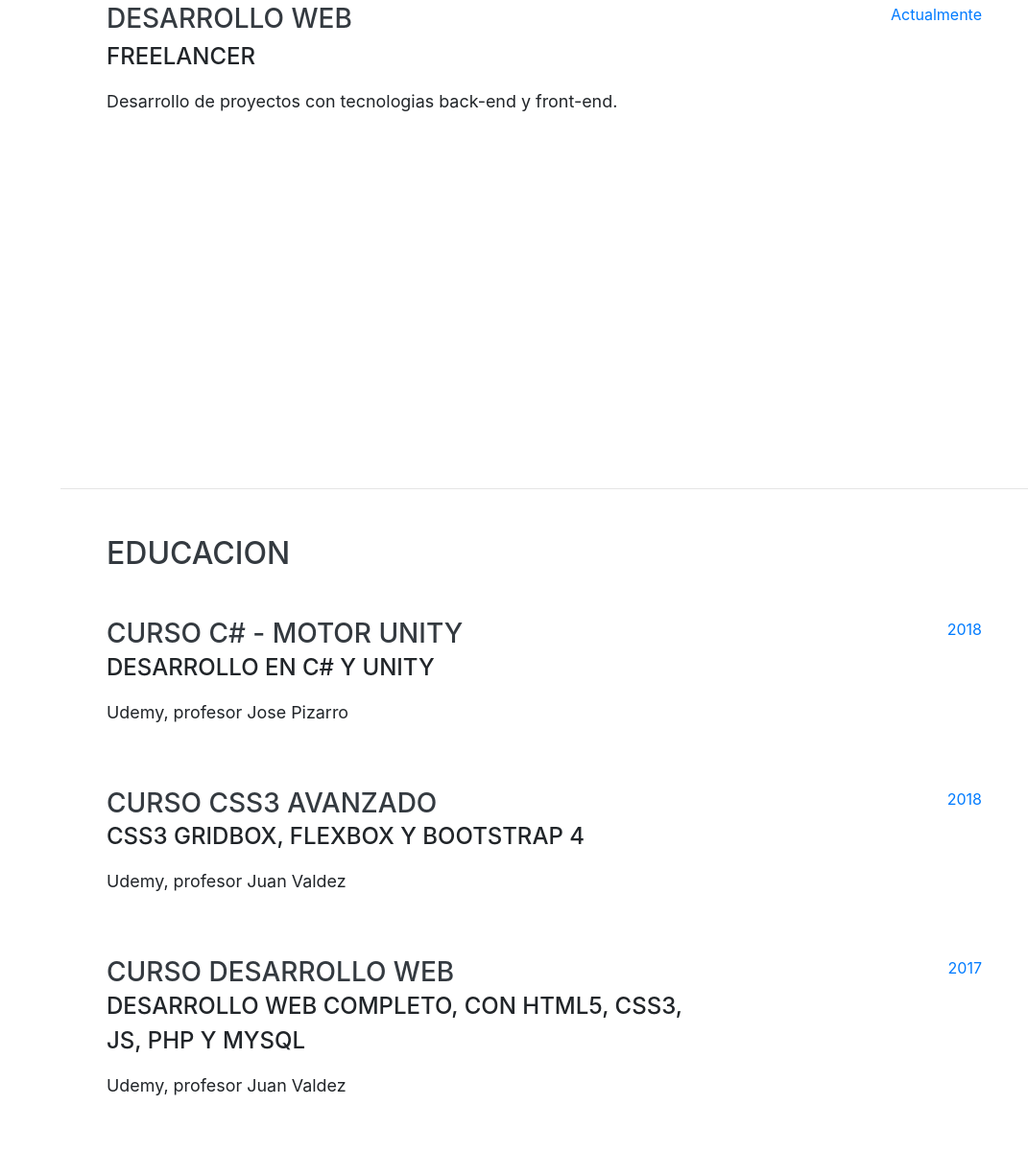
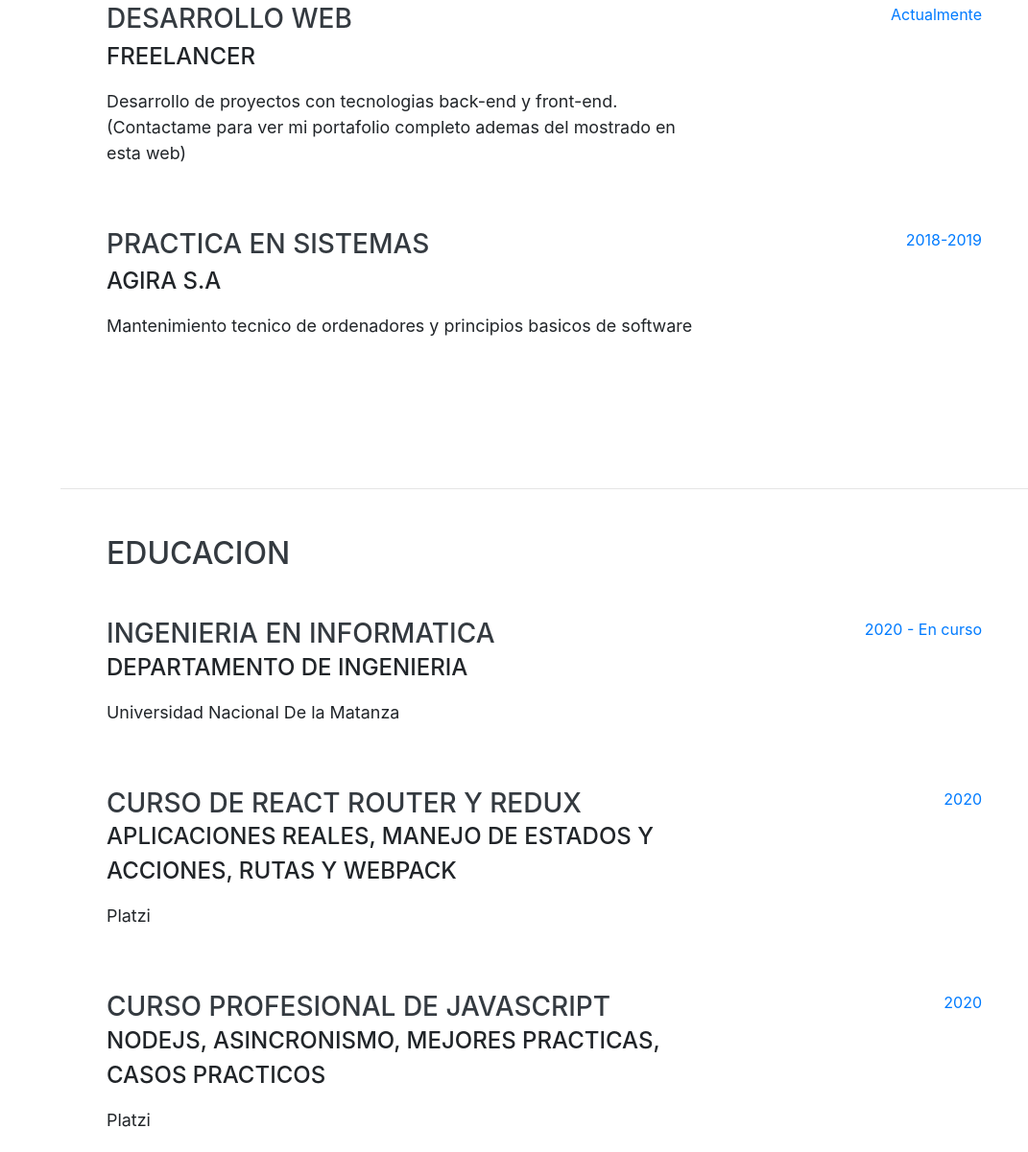
Before and after one commit to LucaCevasco/lucacevasco.github.io, a website with bundled scripts: page index.html in a window 1280 px wide. Shown: the part 932-2133 px from the top of the page at 96% size, without its empty margins (209-1280 px from the left). Built offline with nearby package versions, Linux system fonts and the light colour scheme; a web font is replaced by a local one.

Commit message:
CV Update

```diff
--- a/index.html
+++ b/index.html
@@ -69,7 +69,9 @@
         <div class="subheading mb-5">(+51) 11 4475-8829 ·
           <a href="mailto:name@email.com">thelucazip@gmail.com</a>
         </div>
-        <p class="lead mb-5">Soy autodidacta con las nuevas tecnologías que demanda la actualidad, me enfoco en la programación Web. Tengo experiencia en Frameworks de JavaScript en el front-end y back-end.
+        <p class="lead mb-5">Soy autodidacta con las nuevas tecnologías que demanda la actualidad, me enfoco en la programación Web. Tengo experiencia en Frameworks de JavaScript en el front-end y back-end. Interesado de la programación y la informática en todas sus formas. Me desenvuelvo mejor en desarrollos de sitios web con diversas tecnologías, pero tambien tengo conocimientos en Java, C y C#.
+         <br> Experiencia en comercios electrónicos y su posicionamiento web.
+          <br> Conocimientos de criptomonedas y sus tendencias.
         </p>
         <div class="social-icons">
           <a href="https://www.linkedin.com/in/luca-cevasco-23169067/">
@@ -101,13 +103,24 @@
           <div class="resume-content">
             <h3 class="mb-1">Desarrollo web</h3>
             <div class="subheading mb-3">Freelancer</div>
-            <p>Desarrollo de proyectos con tecnologias back-end y front-end.</p>
+            <p>Desarrollo de proyectos con tecnologias back-end y front-end.
+              <br> (Contactame para ver mi portafolio completo ademas del mostrado en esta web)
+            </p>
           </div>
           <div class="resume-date text-md-right">
             <span class="text-primary">Actualmente</span>
           </div>
         </div>
-
+        <div class="resume-item d-flex flex-column flex-md-row justify-content-between mb-5">
+          <div class="resume-content">
+            <h3 class="mb-1">Practica en sistemas</h3>
+            <div class="subheading mb-3">Agira S.A</div>
+            <p>Mantenimiento tecnico de ordenadores y principios basicos de software</p>
+          </div>
+          <div class="resume-date text-md-right">
+            <span class="text-primary">2018-2019</span>
+          </div>
+        </div>
 
 
       </div>
@@ -122,24 +135,35 @@
 
         <div class="resume-item d-flex flex-column flex-md-row justify-content-between mb-5">
           <div class="resume-content">
-            <h3 class="mb-0">Curso c# - Motor Unity</h3>
-            <div class="subheading mb-3">Desarrollo en C# y Unity</div>
+            <h3 class="mb-0">Ingenieria en informatica</h3>
+            <div class="subheading mb-3">Departamento de ingenieria</div>
             <div></div>
-            <p>Udemy, profesor Jose Pizarro</p>
+            <p>Universidad Nacional De la Matanza</p>
           </div>
           <div class="resume-date text-md-right">
-            <span class="text-primary">2018</span>
+            <span class="text-primary">2020 - En curso</span>
           </div>
         </div>
         <div class="resume-item d-flex flex-column flex-md-row justify-content-between mb-5">
           <div class="resume-content">
-            <h3 class="mb-0">Curso css3 avanzado</h3>
-            <div class="subheading mb-3">Css3 gridbox, flexbox y bootstrap 4</div>
+            <h3 class="mb-0">Curso de React Router y Redux</h3>
+            <div class="subheading mb-3">Aplicaciones reales, manejo de estados y acciones, rutas y webpack</div>
             <div></div>
-            <p>Udemy, profesor Juan Valdez</p>
+            <p>Platzi</p>
           </div>
           <div class="resume-date text-md-right">
-            <span class="text-primary">2018</span>
+            <span class="text-primary">2020</span>
+          </div>
+        </div>
+        <div class="resume-item d-flex flex-column flex-md-row justify-content-between mb-5">
+          <div class="resume-content">
+            <h3 class="mb-0">Curso Profesional de JavaScript</h3>
+            <div class="subheading mb-3">NodeJS, asincronismo, mejores practicas, casos practicos</div>
+            <div></div>
+            <p>Platzi</p>
+          </div>
+          <div class="resume-date text-md-right">
+            <span class="text-primary">2020</span>
           </div>
         </div>
         <div class="resume-item d-flex flex-column flex-md-row justify-content-between mb-5">
@@ -222,6 +246,9 @@
             <li>
                 <i class="fa-li fa fa-check"></i>
                 Flexibilidad a nuevas tecnologias</li>
+                <li>
+                  <i class="fa-li fa fa-check"></i>
+                  Trabajo colaborativo y uso de librerias modernas</li>
         </ul>
       </div>
     </section>
```
